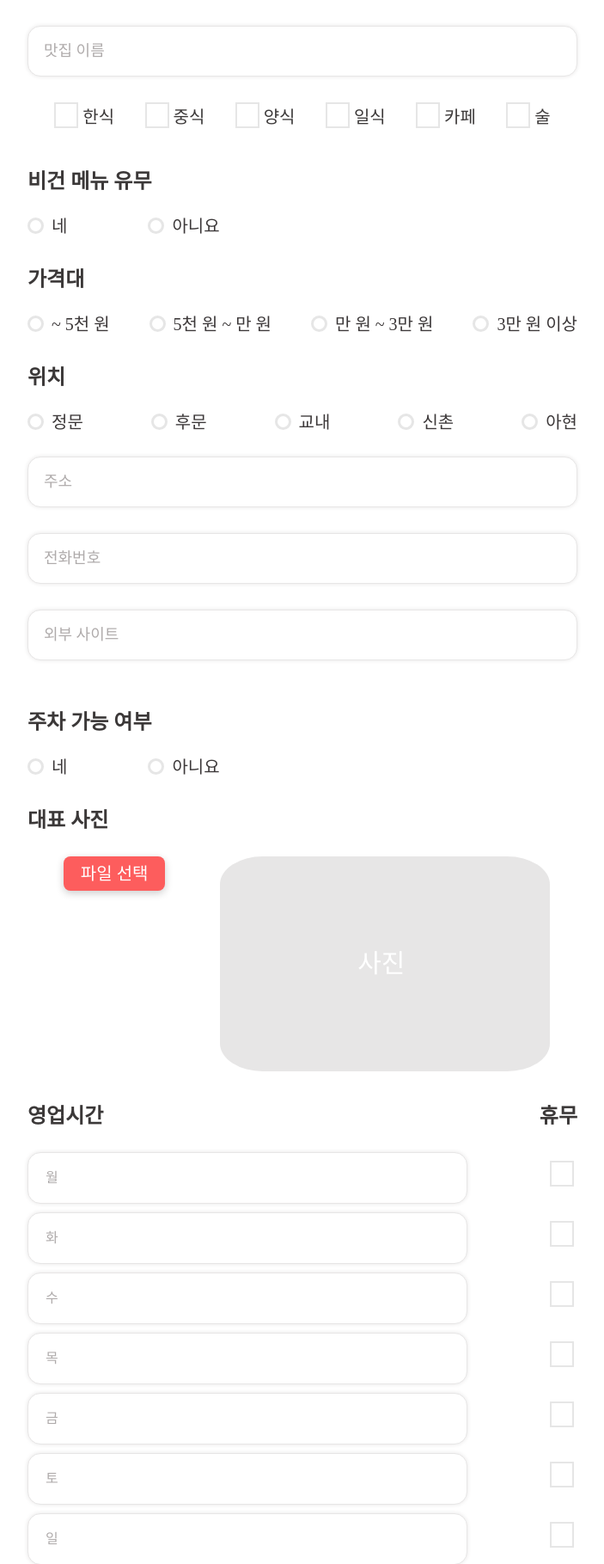
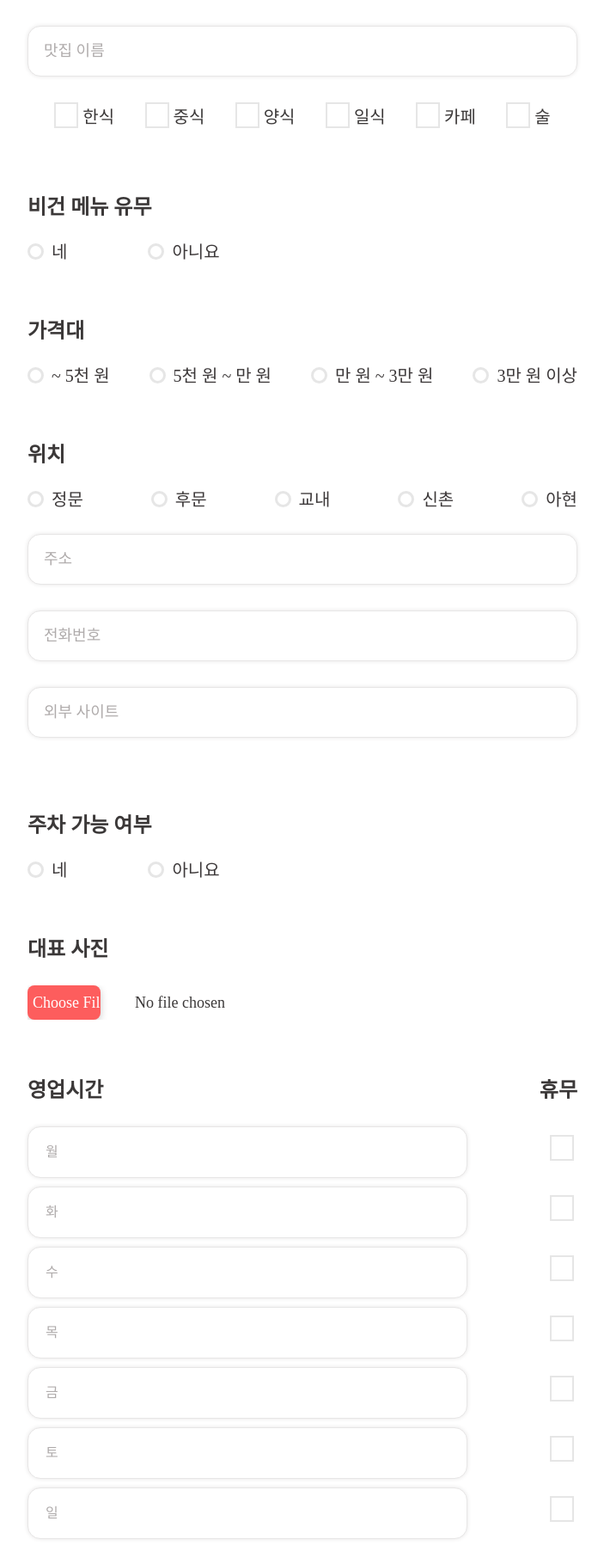
Before and after one commit to OpenSWPlatform-TeamProject/frontend, a Flask app: page /restaurant/add in a window 1280 px wide. Shown: the part 315-2134 px from the top of the page at 86% size, without its empty margins (288-991 px from the left). Run offline with Flask 2, Linux system fonts and the light colour scheme; some libraries are stand-ins or nearby versions; some web fonts are replaced.

Commit message:
fix/맛집 등록 파일 선택 수정

```diff
--- a/static/add-restaurant.css
+++ b/static/add-restaurant.css
@@ -1,5 +1,10 @@
 body{
     color:#3B3838;
+}
+
+@font-face {
+    font-family: 'modu';
+    src: url('/static/강원교육모두-Bold.woff'); format: ('woff');
 }
 
 .content{
@@ -255,7 +260,7 @@ input[type="radio"]:checked + label:after{
 }
 
 .insert-title{
-    margin-top: 40px;
+    margin-top: 70px;
     margin-bottom: 30px;
     font-size: 24px;
 }
@@ -278,45 +283,30 @@ label{
 
 .img-container{
     display: flex;
-    flex-direction: row;
-    justify-content: space-around;
-}
-.img-container input[type="file"]{
-    display: flex;
-    flex-direction: row;
-    align-content: stretch;
-    position: absolute;
-    width: 0;
-    height: 0;
-    padding: 0;
-    overflow: hidden;
-    border: 0;
+   flex-direction: row;
+    justify-content: flex-start;
+    font-size:18px;
 }
 
-.img-container label{
-    padding: 10px 20px;
+input[name=file]::file-selector-button {
     color: white;
-    background-color: #FD5D5D;
+    background: #FD5D5D;
     box-shadow: 0 3px 10px 0 rgba(0, 0, 0, 0.2);
     border: none;
+    border-radius: 8px;
     cursor: pointer;
-    border-radius: 8px;
-    height: 40px;
-    margin-left: 10px;
+    height:40px;
+    width:85px;
+    margin-right:40px;
+    font-size:18px;
+    font-family:'modu';
 }
-.img-preview{
-    display: flex;
-    align-items: center;
-    justify-items: center;
-    padding-left: 25%;
-    width: 60%;
-    height: 250px;
-    border: none;
-    background-color:  #e7e6e6;
-    border-radius: 13%;
-    font-size: 30px;
-    color: white;
+
+input[name=file] {
+    font-size:18px;
 }
+
+
 
 /* 영업시간이랑 휴무 */
 .restaurant-time-container{
--- a/templates/add-restaurant.html
+++ b/templates/add-restaurant.html
@@ -1,5 +1,6 @@
 {% extends "base.html" %} {% block title %}add-restaurant{% endblock %} {% block
-css %} <link href="/static/add-restaurant.css" rel="stylesheet" /> <script src="/static/add-restaurant.js"></script>
+css %} <link href="/static/add-restaurant.css" rel="stylesheet" />
+<script src="/static/add-restaurant.js"></script>
 {% endblock %} {% block section %}
 <section>
   <div class="topbar">
@@ -165,15 +166,7 @@ css %} <link href="/static/add-restaurant.css" rel="stylesheet" /> <script src="
       <!-- 대표 이미지 넣기 -->
       <h3 class="insert-title">대표 사진</h3>
       <div class="img-container">
-        <input
-          type="file"
-          name="rfile"
-          id="fileUpload"
-          accept="image/*"
-          onchange="setThumbnail(event);"
-        />
-        <label for="fileUpload">파일 선택</label>
-        <div class="img-preview">사진</div>
+        <input type="file" name="file" accept="image/*" />
       </div>
 
       <!-- 영업시간 입력 -->
@@ -319,9 +312,9 @@ css %} <link href="/static/add-restaurant.css" rel="stylesheet" /> <script src="
       <div class="breaktime-container">
         <h3 class="insert-title">브레이크 타임</h3>
         <div class="breaktime-answer-container">
-          <input type="radio" id="yes-breakt" name="isBreaktime" value="YES"/>
+          <input type="radio" id="yes-breakt" name="isBreaktime" value="YES" />
           <label for="yes-breakt">네</label>
-          <input type="radio" id="no-breakt" name="isBreaktime" value="NO"/>
+          <input type="radio" id="no-breakt" name="isBreaktime" value="NO" />
           <label for="no-breakt">아니요</label><br />
         </div>
       </div>
```
Also changed, not shown: 1 other file. Lines whose indentation alone changed are shown as unchanged.
